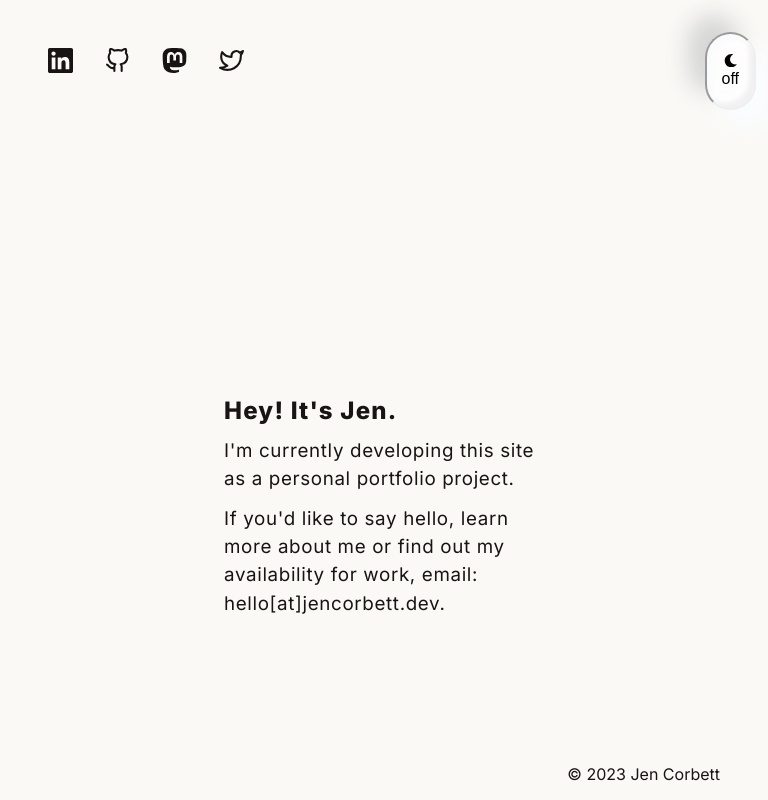
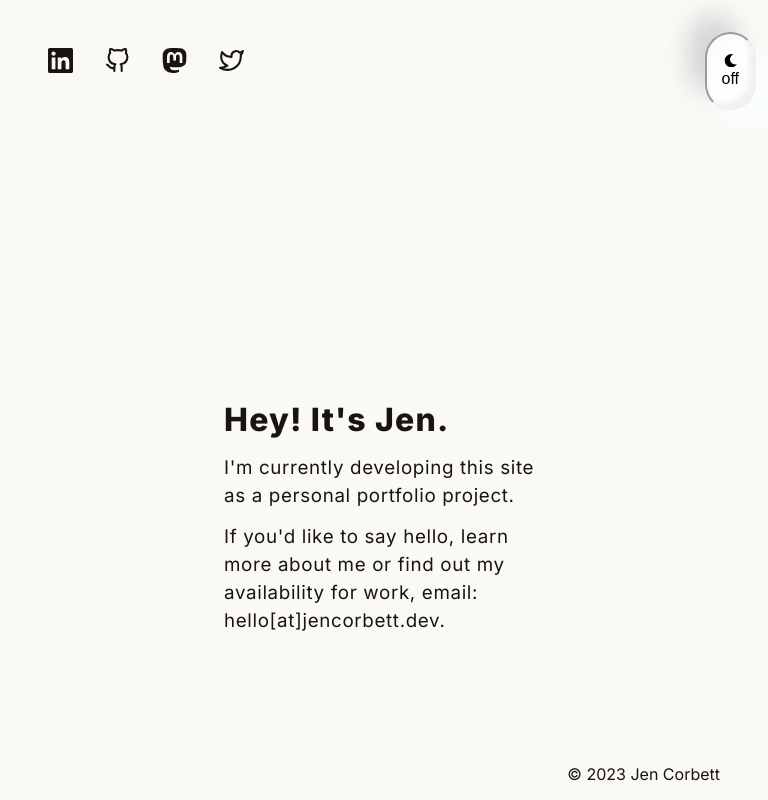
Before and after one commit to ajenstory/jencorbett.dev, a Next.js app in the folder app/: page / in a window 768 px wide. Built offline with nearby package versions, Linux system fonts and the light colour scheme.

Commit message:
Adjust media queries

```diff
--- a/app/styles/index.module.css
+++ b/app/styles/index.module.css
@@ -11,7 +11,6 @@
   display: grid;
   grid-template-columns: 1fr;
   width: 100%;
-  max-width: 50rem;
   gap: 0;
 }
 
@@ -69,22 +68,7 @@
   margin-bottom: 2rem;
 }
 
-@media screen and (min-width: 40rem) and (max-width: 60rem) {
-  .headingXl {
-    font-size: 3rem;
-    text-align: left;
-    letter-spacing: 0.04rem;
-    line-height: 1.6rem;
-  }
-
-  .title {
-    font-size: 1.5rem;
-    line-height: 1;
-  }
-
-
-
-}
+@media screen and (min-width: 40rem) and (max-width: 60rem) {}
 
 @media screen and (min-width: 80rem) {
   .gridContainer {
```
